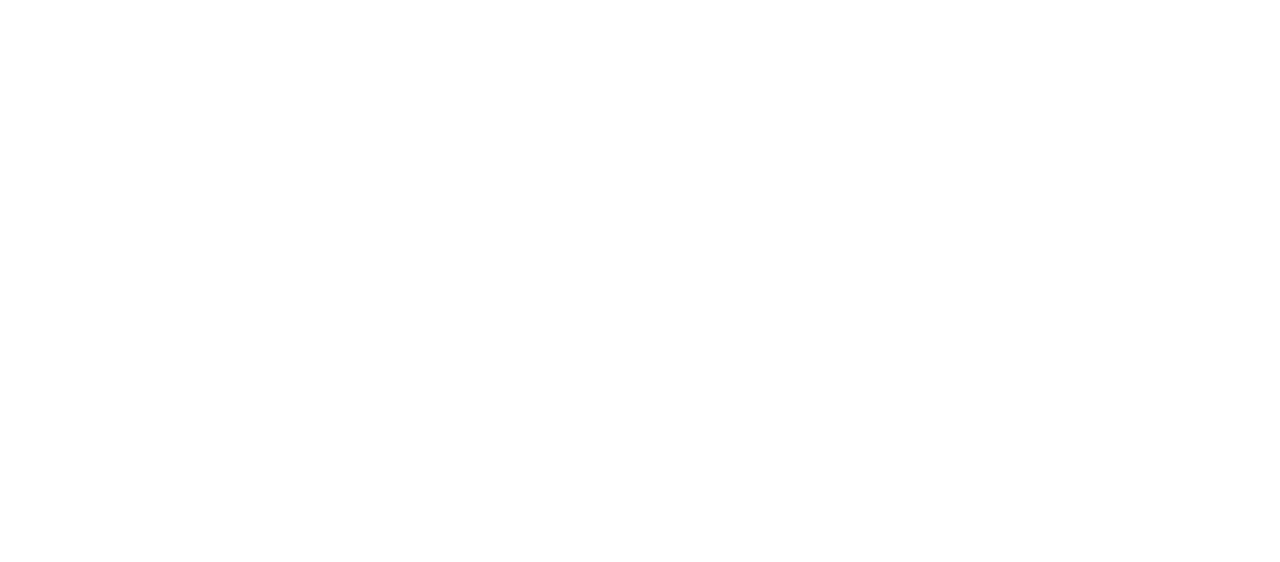
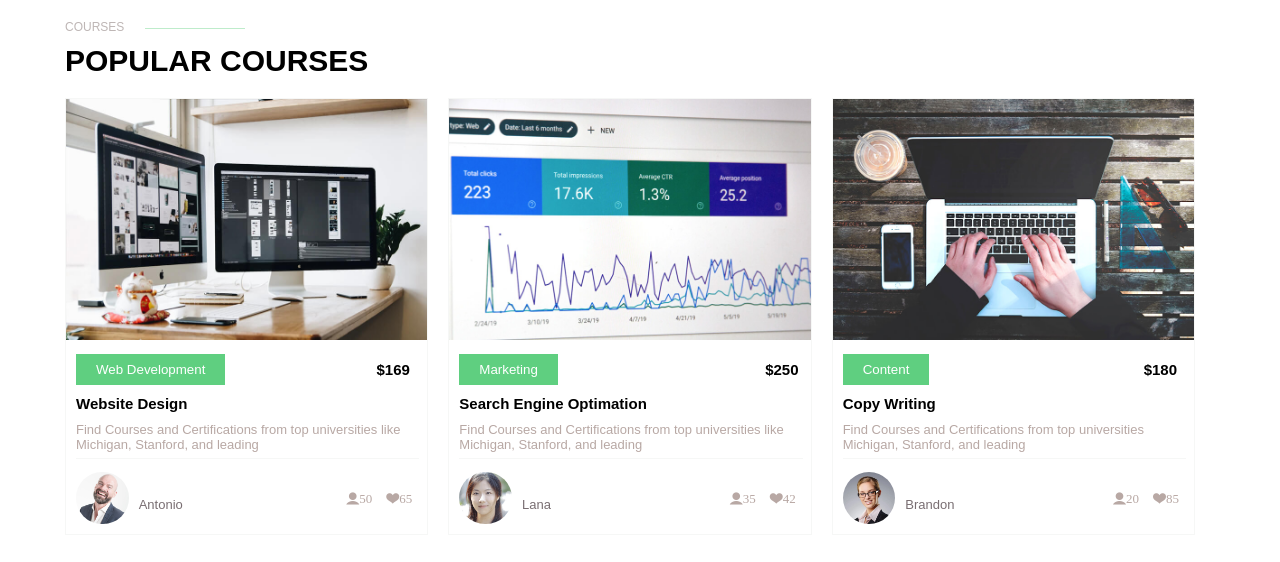
Before and after one commit to mugeshkumar11/project-day-7, a plain HTML site: page index.html in a window 1280 px wide. Drawn offline with Linux system fonts and the light colour scheme.

Commit message:
add new file

```diff
--- a/css/main.css
+++ b/css/main.css
@@ -11,3 +11,136 @@
 	padding-left:15px;
 	padding-right:15px;
 }
+.course {
+	padding-top:20px;
+}
+.heading p{
+	color:#beb6b5;
+	position:relative;
+	padding-bottom:10px;
+	font-family:sans-serif;
+	font-size:12px;
+}
+.hrline{
+	width:100px;
+	border-bottom:1px solid #beeccb;
+	margin-left:80px;
+	position:absolute;
+	top:28px;
+}
+.heading h3{
+	font-size:30px;
+	font-family:sans-serif;
+	padding-bottom:20px;
+}
+.courseflex{
+	display:flex;
+	width:100%;
+
+}
+.box{
+	width:33.3%;
+	margin-right:20px;
+	position:relative;
+
+}
+.box > img{
+	width:100%;
+	height:auto;
+}
+.content{
+	padding-top:10px;
+	display:flex;
+	padding-left:10px;
+	padding-bottom:10px;
+}
+.content button{
+
+	padding:8px 20px;
+	border:none;
+	background-color:#5fcf80;
+	color:#fff;
+
+
+}
+.content h6{
+	padding-left:43%;
+	padding-top:7px;
+	font-size:15px;
+	font-family:sans-serif;
+}
+.content h4{
+	padding-left:59%;
+	padding-top:7px;
+	font-size:15px;
+	font-family:sans-serif;
+}
+.content h5{
+	padding-left:61%;
+	padding-top:7px;
+	font-size:15px;
+	font-family:sans-serif;
+}
+.box h3{
+     font-size:15px;
+	font-family:sans-serif;
+	padding-left:10px;
+	padding-bottom:10px;
+}
+.box > p{
+    font-size:13px;
+	font-family:sans-serif;
+	padding-left:10px;
+	color:#b8a8a4;
+	padding-bottom:10px;
+}
+
+.hline{
+	width:95%;
+	border-bottom:1px solid #f6f7f6;
+	margin-left:10px;
+	position:absolute;
+	top:90px;
+	bottom:75px;
+}
+.imagefor {
+	padding-left:10px;
+	display:flex;
+	position:relative;
+	padding-top:10px;
+	padding-bottom:10px;
+}
+.imagefor img{
+	width:15%;
+	height:25%;
+	border-radius:50%;
+
+}
+.imagefor p{
+	 font-size:13px;
+	font-family:sans-serif;
+	padding-left:10px;
+	color:#796e72;
+	padding-top:25px;
+}
+.icofont-ui-love{
+	padding-left:7px;
+	position:absolute;
+	right:15px;
+	bottom:10px;
+	top:30px;
+	font-size:13px;
+	color:#b8a8a4;
+}
+.icofont-ui-user{
+
+	position:absolute;
+	right:55px;
+	bottom:10px;
+	top:30px;
+	font-size:13px;
+	color:#b8a8a4;
+}
+.box{
+	border:1px solid #f6f7f6;
+}
--- a/index.html
+++ b/index.html
@@ -9,6 +9,64 @@
 	<link rel="stylesheet" href="css/icofont.min.css">
 </head>
 <body>
-
+<section class="course">
+<section class="container">
+<div class="heading">
+<p>COURSES</p>
+<div class="hrline"></div>
+<h3>POPULAR COURSES</h3>
+</div>
+<div class="courseflex">
+<div class="box">
+<img src="image/course-1.jpg" class="picture">
+<div class="content">
+<button>Web Development</button>
+<h6>$169</h6>
+</div>
+<h3>Website Design</h3>
+<p>Find Courses and Certifications from top universities like <br> Michigan, Stanford, and leading</p>
+<div class="hline"></div>
+<div class="imagefor">
+<img src="image/testimonials-1.jpg" class="pic">
+<p>Antonio</p>
+<i class="icofont-ui-user">50</i>
+<i class="icofont-ui-love">65</i>
+</div>
+</div>
+<div class="box">
+<img src="image/course-2.jpg" class="picture">
+<div class="content">
+<button>Marketing</button>
+<h4>$250</h4>
+</div>
+<h3>Search Engine Optimation</h3>
+<p>Find Courses and Certifications from top universities like <br> Michigan, Stanford, and leading</p>
+<div class="hline"></div>
+<div class="imagefor">
+<img src="image/testimonials-2.jpg" class="pic">
+<p>Lana</p>
+<i class="icofont-ui-user">35</i>
+<i class="icofont-ui-love">42</i>
+</div>
+</div>
+<div class="box">
+<img src="image/course-3.jpg" class="picture">
+<div class="content">
+<button>Content</button>
+<h5>$180</h5>
+</div>
+<h3>Copy Writing</h3>
+<p>Find Courses and Certifications from top universities <br> Michigan, Stanford, and leading</p>
+<div class="hline"></div>
+<div class="imagefor">
+<img src="image/testimonials-3.jpg" class="pic">
+<p>Brandon</p>
+<i class="icofont-ui-user">20</i>
+<i class="icofont-ui-love">85</i>
+</div>
+</div>
+</div>
+</section>
+</section>
 </body>
 </html>
```
Also changed, not shown: MUGESH KUMAR/assets/course-1.jpg (added), MUGESH KUMAR/assets/course-2.jpg (added), MUGESH KUMAR/assets/course-3.jpg (added), MUGESH KUMAR/info/task4.png (added), image/course-1.jpg (added), image/course-2.jpg (added), image/course-3.jpg (added), image/testimonials-1.jpg (added), image/testimonials-2.jpg (added), image/testimonials-3.jpg (added).
